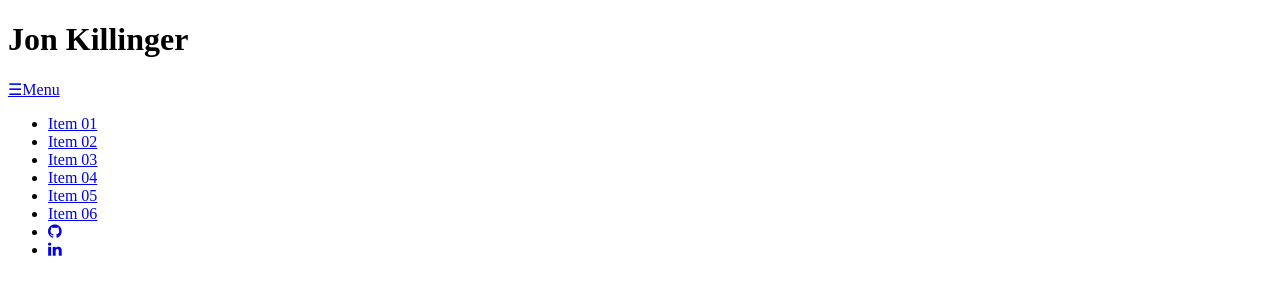
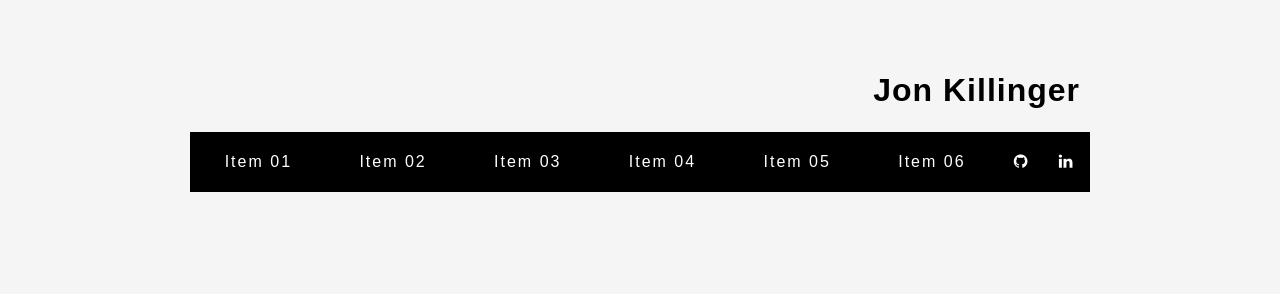
Before and after one commit to jonkillinger/github.io, a plain HTML site: page index.html in a window 1280 px wide. Drawn offline with nearby package versions, Linux system fonts and the light colour scheme.

Commit message:
href fix

```diff
--- a/index.html
+++ b/index.html
@@ -4,10 +4,10 @@
 <head>
     <meta charset="UTF-8">
     <title>Hi.</title>
-    <link rel="stylesheet" type="css/style.css">
-    <link rel="stylesheet" type="css/normalize.css">
+    <link rel="stylesheet" href="css/normalize.css">
     <link rel="stylesheet" href="https://maxcdn.bootstrapcdn.com/font-awesome/4.7.0/css/font-awesome.min.css">
     <script src="https://code.jquery.com/jquery-3.2.1.min.js"></script>
+    <link rel="stylesheet" href="css/style.css">
 
 </head>
 
```
